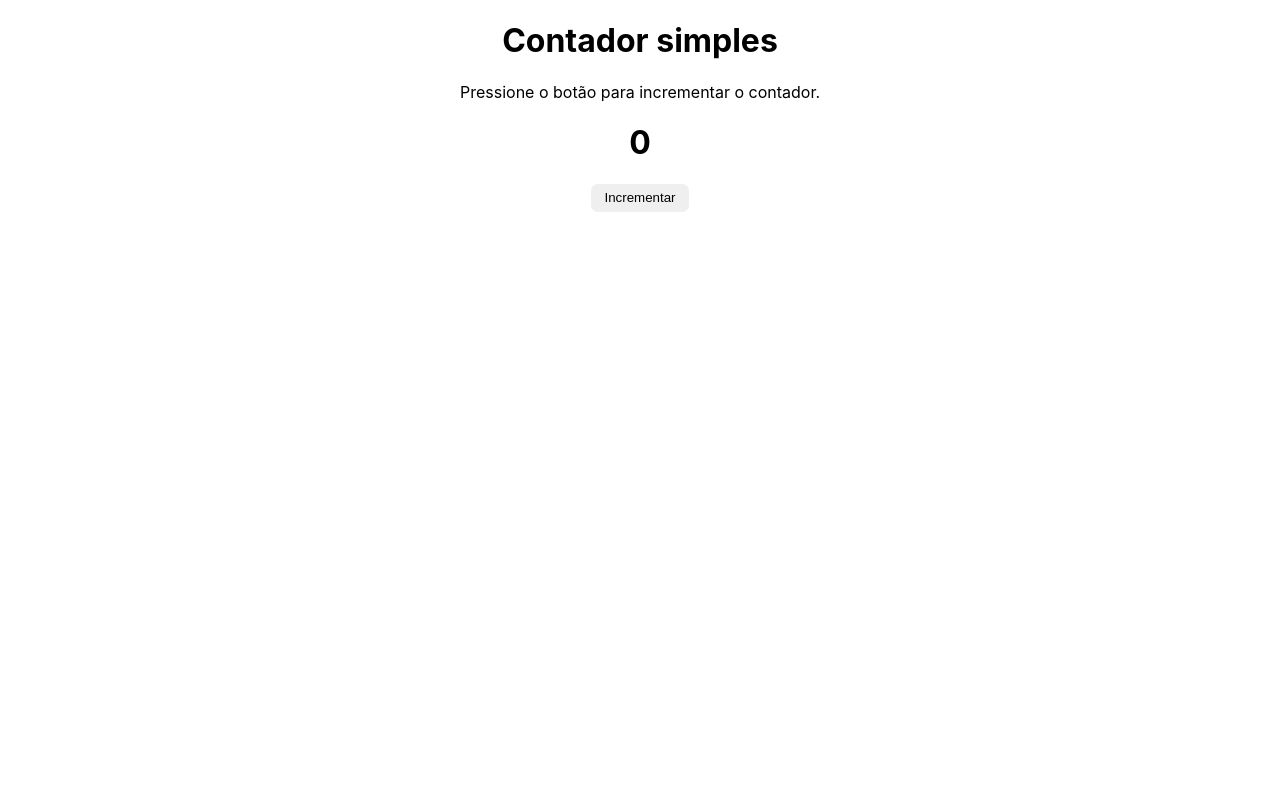
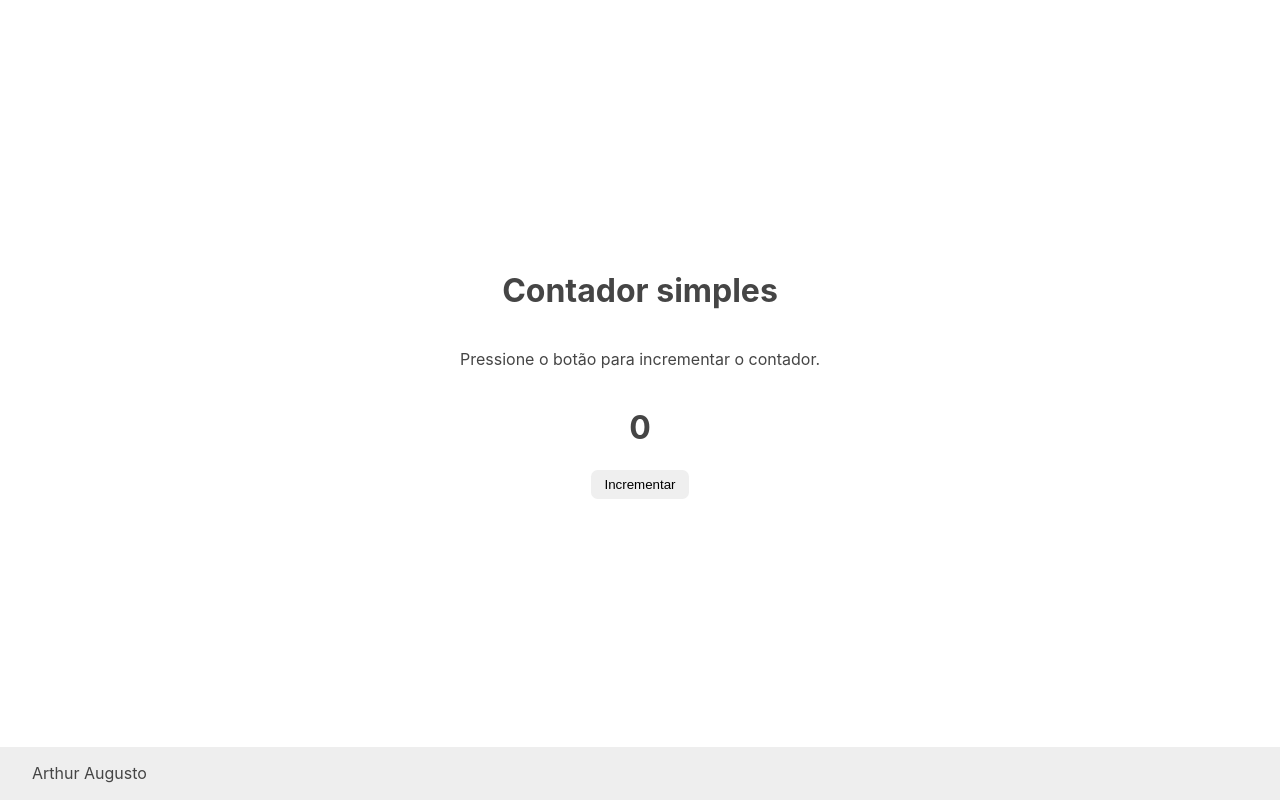
Before and after one commit to arthur-tsutiya/contador-de-cliques, a React (Create React App) app: page / in a window 1280 px wide. Built offline with nearby package versions, Linux system fonts and the light colour scheme.

Commit message:
Add a footer to the page and tweak some styles

```diff
--- a/src/App.css
+++ b/src/App.css
@@ -1,3 +1,14 @@
 .App {
+  min-height: 100vh;
+  display: grid;
+  grid-template-rows: 1fr min-content;
+}
+
+.contador-wrapper {
+  display: flex;
+  align-items: center;
+  justify-content: center;
+  flex-direction: column;
+  margin: 0 1em;
   text-align: center;
 }
--- a/src/App.js
+++ b/src/App.js
@@ -1,13 +1,19 @@
 import './App.css';
 import Contador from './Contador.js';
+import Footer from './Footer.js';
 
 function App() {
   return (
-    <div className="App">
-      <h1>Contador simples</h1>
-      <p>Pressione o botão para incrementar o contador.</p>
-      <Contador />
-    </div>
+    <>
+      <div className="App">
+        <div className="contador-wrapper">
+          <h1>Contador simples</h1>
+          <p>Pressione o botão para incrementar o contador.</p>
+          <Contador />
+        </div>
+        <Footer />
+      </div>
+    </>
   );
 }
 
--- /dev/null
+++ b/src/Footer.css
@@ -0,0 +1,15 @@
+.Footer {
+    display: flex;
+    align-items: center;
+    padding: 1em 2em;
+    background-color: #eee;
+}
+
+.Footer-link {
+    text-decoration: none;
+    color: inherit;
+}
+
+.Footer-link:hover {
+    text-decoration: underline;
+}
--- /dev/null
+++ b/src/Footer.js
@@ -0,0 +1,10 @@
+import './Footer.css';
+
+export default function Footer() {
+
+    return (
+        <footer className="Footer">
+            <a className="Footer-link" href="https://github.com/arthur-tsutiya/" target="_blank">Arthur Augusto</a>
+        </footer>
+    );
+}
--- a/src/index.css
+++ b/src/index.css
@@ -3,8 +3,10 @@ body {
   font-family: -apple-system, BlinkMacSystemFont, 'Segoe UI', 'Roboto', 'Oxygen',
     'Ubuntu', 'Cantarell', 'Fira Sans', 'Droid Sans', 'Helvetica Neue',
     sans-serif;
+  color: #454545;
+  line-height: 1.3;
+
   -webkit-font-smoothing: antialiased;
-  -moz-osx-font-smoothing: grayscale;
 }
 
 code {
```
